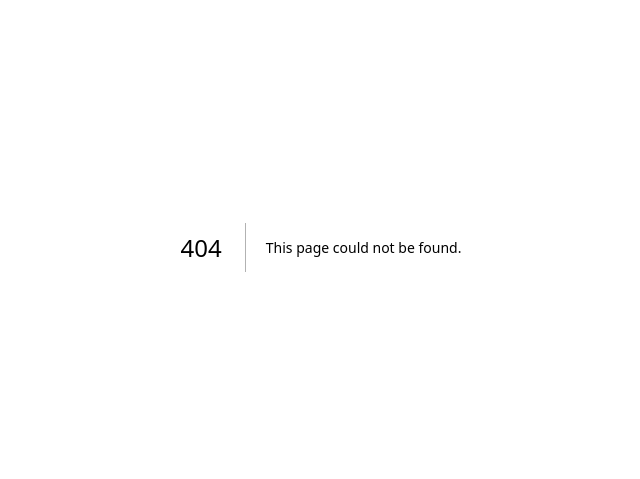
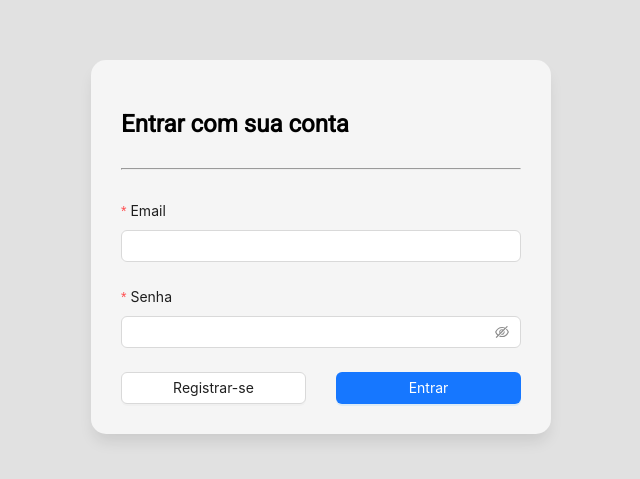
Before and after one commit to EngSoftware2023/frontend, a Next.js app: page /auth/login in a window 1280 px wide. Before the commit this address had no page. Shown: the part 153-632 px from the top of the page, without its empty margins (319-959 px from the left). Built offline with nearby package versions, Linux system fonts and the light colour scheme.

Commit message:
[17.12] Adicionado cadastro de produtor

```diff
--- /dev/null
+++ b/src/app/auth/login/page.tsx
@@ -0,0 +1,9 @@
+import { SectionLogin } from "@/components/sections/login/login";
+
+export default function PageLogin() {
+  return (
+    <main>
+      <SectionLogin />
+    </main>
+  );
+}
--- a/src/components/lib/own/submit-status/submit-status.tsx
+++ b/src/components/lib/own/submit-status/submit-status.tsx
@@ -25,8 +25,9 @@ export default function SubmitState(initialMessage: string) {
       setState({ message, send: true, loading: false, error: true }),
     setSendOk: (message: string) =>
       setState({ message, send: true, loading: false, error: false }),
-    SubmitButton: () => (
+    SubmitButton: ({className}:{className?: string}) => (
       <Button
+        className={className}
         htmlType="submit"
         title={state.message}
         loading={state.loading}
--- /dev/null
+++ b/src/components/sections/login/login.module.scss
@@ -0,0 +1,25 @@
+#SectionLogin{
+  position: absolute;
+  top: 0;
+  bottom: 0;
+  left: 0;
+  right: 0;
+  display: flex;
+  justify-content: center;
+  flex-direction: column;
+  background-color: var(--quarternary-color);
+
+  .ContainerFormLogin{
+    max-width: 400px;
+    padding: 30px;
+    box-shadow: 0px 10px 15px -3px rgba(0, 0, 0, 0.1);
+    border-radius: 15px;
+    background-color: var(--secundary-color);
+    .Bar{
+      margin: 30px 0;
+    }
+    .Button{
+      width: 100%;
+    }
+  }
+}
--- /dev/null
+++ b/src/components/sections/login/login.tsx
@@ -0,0 +1,85 @@
+"use client";
+import style from "./login.module.scss";
+import ElementInputText, {
+  FormInput,
+} from "@/components/elements/form-input-text/form-input-text";
+import SubmitState from "@/components/lib/own/submit-status/submit-status";
+import StructContainer from "@/components/structs/container/container";
+import Validation from "@/helpers/validation";
+import { Button, Col, Form, Row } from "antd";
+import Password from "antd/es/input/Password";
+import Link from "next/link";
+import { useState, FormEvent } from "react";
+
+export function SectionLogin() {
+  const initialValues: FormInput = { value: "", valid: false, invalid: false };
+
+  const [forms, setForms] = useState<{
+    email: FormInput;
+    password: FormInput;
+  }>({
+    email: { ...initialValues },
+    password: { ...initialValues },
+  });
+
+  const { SubmitButton, setError, setLoading, setNothing, setSendOk } =
+    SubmitState("Entrar");
+
+  const onSubmit = (event: FormEvent<HTMLFormElement>) => {
+    event.preventDefault();
+
+    forms.email.invalid = !Validation.isEmailValid(forms.email.value);
+    forms.password.invalid = !Validation.isPasswordValid(forms.password.value);
+
+    if (forms.email.invalid || forms.password.invalid) {
+      setForms({ ...forms });
+    }
+  };
+
+  return (
+    <section id={style.SectionLogin}>
+      <StructContainer className={style.ContainerFormLogin}>
+        <h2>Entrar com sua conta</h2>
+        <hr className={style.Bar} />
+        <Form layout="vertical" onSubmitCapture={onSubmit}>
+          <Row gutter={30}>
+            <Col span={24}>
+              <ElementInputText
+                required
+                label="Email"
+                value={forms.email}
+                setValue={(nemValue) => {
+                  forms.email = nemValue;
+                  setForms({ ...forms });
+                }}
+              />
+            </Col>
+            <Col span={24}>
+              <Form.Item label="Senha" required hasFeedback>
+                <Password
+                  value={forms.password.value}
+                  onChange={(event) => {
+                    forms.password = {
+                      value: event.target.value,
+                      invalid: false,
+                      valid: false,
+                    };
+                    setForms({ ...forms });
+                  }}
+                />
+              </Form.Item>
+            </Col>
+            <Col span={12}>
+              <Link href="/auth/sign-up">
+                <Button className={style.Button}>Registrar-se</Button>
+              </Link>
+            </Col>
+            <Col span={12}>
+              <SubmitButton className={style.Button} />
+            </Col>
+          </Row>
+        </Form>
+      </StructContainer>
+    </section>
+  );
+}
```
Also changed, not shown: src/app/auth/sign-up/page.tsx (added, +9 -0 lines), src/components/elements/form-register-producer/form-register-producer.tsx (+5 -2 lines).
